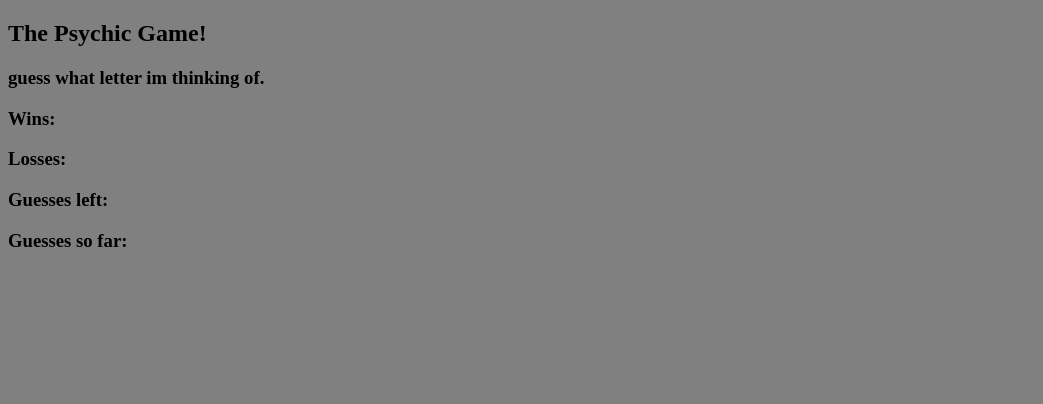
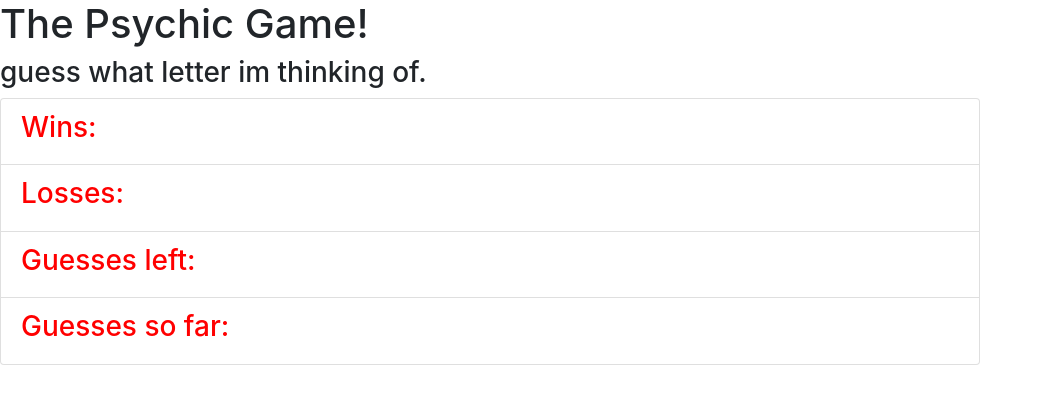
Before and after one commit to mbarachkov/Psychic-Game, a plain HTML site: page index.html in a window 1280 px wide. Shown: the whole page, without its empty margins (0-1043 px from the left). Drawn offline with nearby package versions, Linux system fonts and the light colour scheme.

Commit message:
took out the general querySelector and focused on specific lines to implement the bootstrap styles into the js

```diff
--- a/assets/css/style.css
+++ b/assets/css/style.css
@@ -1,3 +1,11 @@
 body {
     background-color: grey;
+    width: 980px;
+    margin: 0 auto;
+
 }
+#container {
+    margin: 0 auto;
+    width: 100%;
+    color: red;
+}
--- a/assets/javascript/game.js
+++ b/assets/javascript/game.js
@@ -4,31 +4,33 @@ var cGuess = [];
 var wins = 0;
 var losses = 0;
 var gLeft = 9;
-
-window.onload = function() {
+//the computer uses the randomizer and the .push function to isolate a target letter to be chosen
+window.onload = function () {
 	var compGuess = alphabet[Math.floor(Math.random() * alphabet.length)];
 	cGuess.push(compGuess);
 	console.log(cGuess[0]);
 }
-document.onekeyup = function(event) {
+//the input is tracked by the onkeyup function and the .push isolates the letter that was input
+document.onkeyup = function(event) {
 	var pGuess = event.key;
 	lGuessed.push(pGuess);
-	console.log(cGuess);
-}
+	console.log(cGuess[0]);
+	//these are the conditions to a win and to reset all the values back to normal for the next round.
 	if ((pGuess === cGuess[0]) && (gLeft > 0)) {
 		wins++;
 		lGuessed.length = 0;
 		cGuess.length = 0;
-	alert("HUZZAH!")
-
+		alert("Good Job!");
 		gLeft = 9;
 		var compGuess = alphabet[Math.floor(Math.random() * alphabet.length)];
 		cGuess.push(compGuess);
 		console.log(cGuess[0]);
 	}
+	//this argument will keep track of how many guesses the player has left
 	else if ((pGuess !== cGuess[0]) && (gLeft > 0)) {
-	gLeft = gLeft-1;
+		gLeft = gLeft - 1;
 	}
+	//if all the other conditions are not met you will gain a loss and reset the values back for a new round
 	else {
 		losses++;
 		gLeft = 9;
@@ -38,3 +40,10 @@ else {
 		cGuess.push(compGuess);
 		console.log(cGuess[0]);
 	}
+
+	document.querySelector("#wins").textContent = wins;
+	document.querySelector("#losses").textContent = losses;
+	document.querySelector("#guessesleft").textContent = lGuessed;
+	document.querySelector("#gSoFar").textContent = pGuess;
+
+}
--- a/index.html
+++ b/index.html
@@ -1,24 +1,41 @@
 <!DOCTYPE html>
 <html lang="en">
+
 <head>
   <meta charset="UTF-8">
   <meta name="viewport" content="width=device-width, initial-scale=1.0">
   <meta http-equiv="X-UA-Compatible" content="ie=edge">
   <link rel="stylesheet" href="assets/css/style.css">
+  <link rel="stylesheet" href="https://stackpath.bootstrapcdn.com/bootstrap/4.3.1/css/bootstrap.min.css"
+    integrity="sha384-ggOyR0iXCbMQv3Xipma34MD+dH/1fQ784/j6cY/iJTQUOhcWr7x9JvoRxT2MZw1T" crossorigin="anonymous">
   <title>Document</title>
 </head>
+
 <body>
   <script src="assets/javascript/game.js"></script>
+  <h1>The Psychic Game!</h1>
+  <h3>guess what letter im thinking of.</h3>
 
-      <h2>The Psychic Game!</h2>
-      <h3>guess what letter im thinking of.</h3>
   <div id="container">
-      <h3 id="wins">Wins:</h3>
-      <h3 id="loss">Losses:</h3>
-      <h3 id="gLeft">Guesses left:</h3>
-      <h3 id="gSoFar">Guesses so far:</h3>
+    <ul class="list-group">
+      <!-- <li class="list-group-item"></li>
+          <li class="list-group-item"><h3>guess what letter im thinking of.</h3></li> -->
+      <li class="list-group-item">
+        <h3>Wins: <span id="wins"></span></h3>
+      </li>
+      <li class="list-group-item">
+        <h3>Losses: <span id="losses"></span></h3>
+      </li>
+      <li class="list-group-item">
+        <h3>Guesses left: <span id="guessesleft"></span></h3>
+      </li>
+      <li class="list-group-item">
+        <h3>Guesses so far: <span id="gSoFar"></span></h3>
+      </li>
+    </ul>
   </div>
 
 
 </body>
+
 </html>
```
Lines whose indentation alone changed are shown as unchanged.
